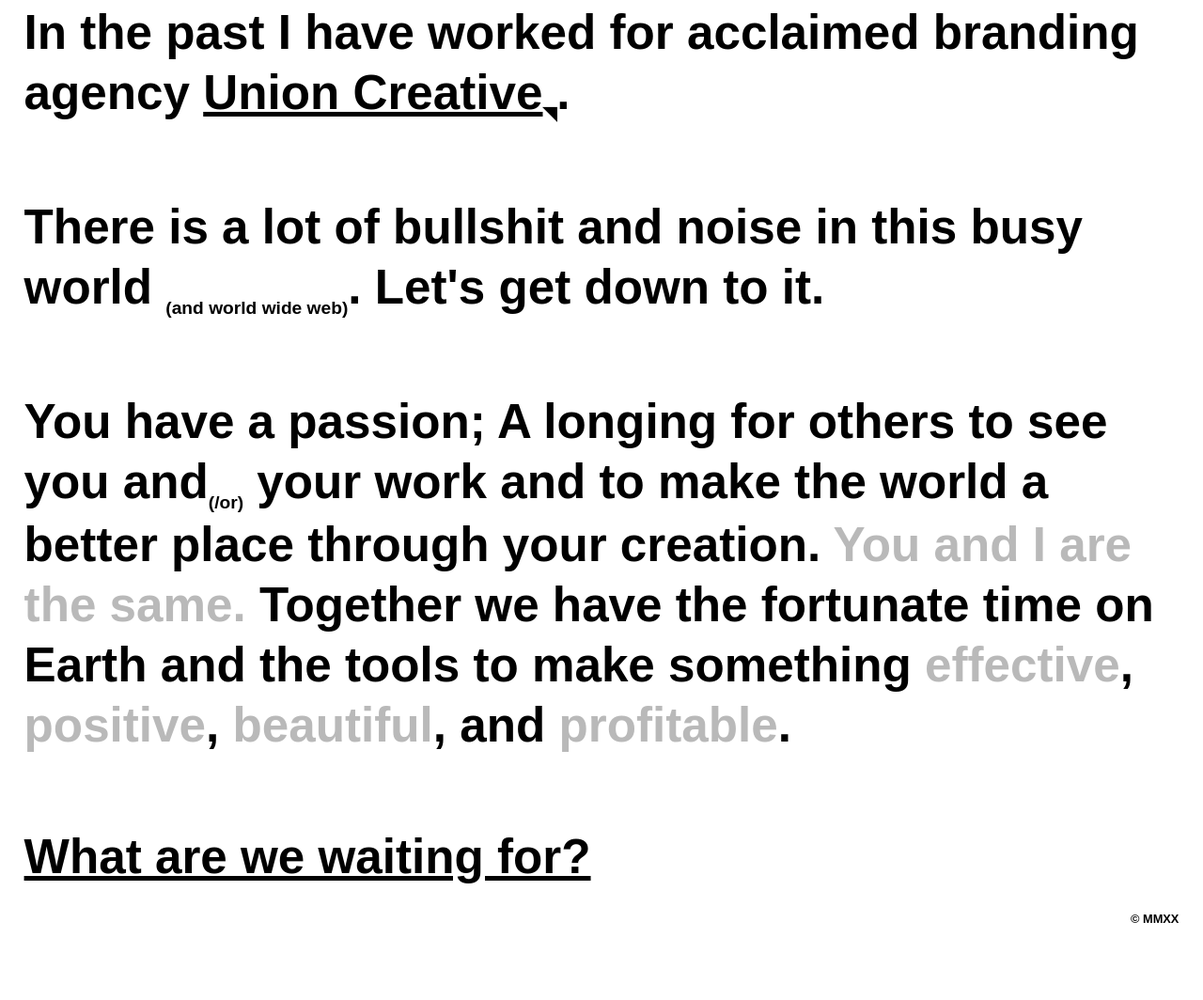
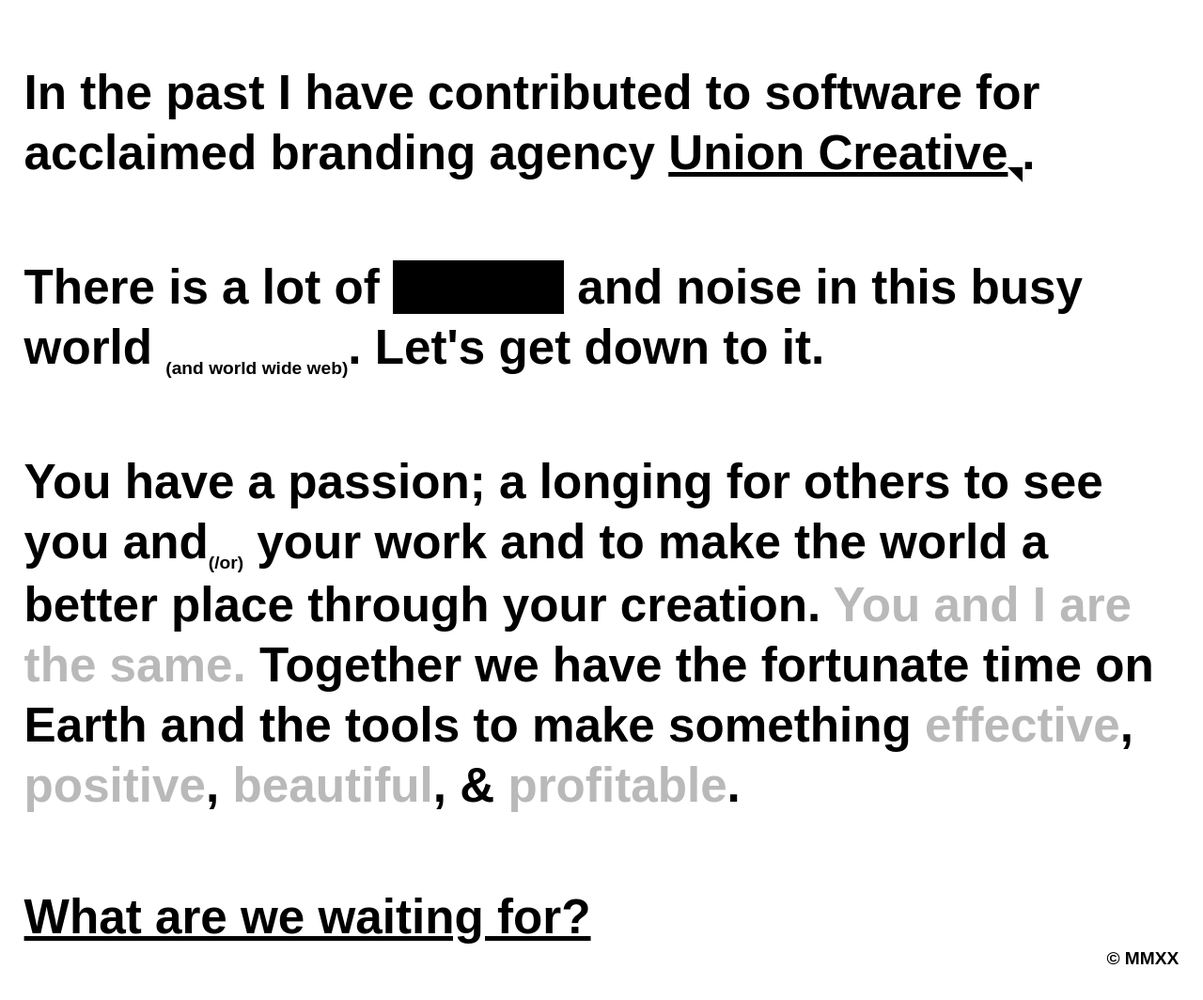
Before and after one commit to de1ane1ra/me, a plain HTML site: page index.html in a window 1280 px wide. Shown: the part 1068-2132 px from the top of the page at 94% size. Before the commit the page ends 2080 px from the top, so only its background shows below. Drawn offline with Linux system fonts and the light colour scheme.

Commit message:
Minor styling & copy changes, little bit of cleanup

```diff
--- a/index.css
+++ b/index.css
@@ -9,19 +9,19 @@
     padding: 0;
 }
 
+::selection {
+    background-color: var(--clr__fg);
+    color: var(--clr__bg);
+}
+
 body {
     font-family: sans-serif;
     background-color: var(--clr__bg);
     color: var(--clr__fg);
-    position: relative;
     line-height: 1.25;
-    padding: 2vw;
+    padding: 4vw 2vw;
     font-size: 4vw;
     font-weight: 700;
-}
-
-main {
-    padding: 2vw 0;
 }
 
 section > * {
@@ -55,20 +55,27 @@ strong {
     color: var(--clr__highlight);
 }
 
+strong::selection {
+    color: var(--clr__highlight);
+}
+
 footer {
-    font-size: 1vw;
     text-align: right;
 }
 
-#censor {
-    cursor: pointer;
+mark {
+    cursor: help;
     background-color: var(--clr__fg);
     box-sizing: content-box;
     transition: background-color 0.3s ease;
 }
 
-#censor:hover {
+mark:hover {
     background-color: var(--clr__bg);
+}
+
+mark::selection {
+    color: var(--clr__fg);
 }
 
 @media screen and (max-width: 1200px) {
@@ -80,8 +87,7 @@ footer {
         font-size: 6vw;
     }
 
-    sub,
-    footer {
+    sub {
         font-size: 4vw;
     }
 }
--- a/index.html
+++ b/index.html
@@ -13,28 +13,28 @@
     <body>
         <main>
             <section>
-                <h1>Hi, my name is Jordan <span id="censor">Giustizia</span><sub>(don't forget)</sub>.</h1>
-                <p>I am a creative polymath focused on helping artists and brands effectively display their work. I am obsessed with quality and want my work to be reflective of my passion for getting it just right.</p>
+                <h1>Hi, my name is Jordan <mark>Giustizia</mark><sub>(don't forget)</sub>.</h1>
+                <p>I am a creative polymath focused on helping artists and brands effectively display their work. I am obsessed with quality and want my work to be demonstative of my passion and attention to detail.</p>
             </section>
 
             <section>
                 <p>As you read this, I am developing digital and marketing solutions at world-renowned amplification brand <a class="typo__clickable" target="_blank" href="http://www.hiwatt.co.uk/" rel="noopener noreferrer">Hiwatt</a><sub>◥</sub>.</p>
                 <p>I've learned <sub>(and continue to)</sub> through tireless experimentation and with help from the fine folks @ <a class="typo__clickable" href="https://hackeryou.com" target="__blank" rel="noopener noreferrer">Juno</a><sub>◥ (fomerly HackerYou)</sub>.</p>
-                <p>In the past I have worked for acclaimed branding agency <a href="https://unioncreative.com/" target="_blank" rel="noopener noreferrer">Union Creative</a><sub>◥</sub>.</p>
+                <p>In the past I have contributed to software for acclaimed branding agency <a href="https://unioncreative.com/" target="_blank" rel="noopener noreferrer">Union Creative</a><sub>◥</sub>.</p>
             </section>
 
             <section>
-                <p>There is a lot of <span>bullshit</span> and noise in this busy world <sub>(and world wide web)</sub>. Let's get down to it.</p>
+                <p>There is a lot of <mark>bullshit</mark> and noise in this busy world <sub>(and world wide web)</sub>. Let's get down to it.</p>
             </section>
 
             <section>
-                <p>You have a passion; A longing for others to see you and<sub>(/or)</sub> your work and to make the world a better place through your creation. <strong>You and I are the same.</strong> Together we have the fortunate time on Earth and the tools to make something <strong>effective</strong>, <strong>positive</strong>, <strong>beautiful</strong>, and <strong>profitable</strong>.</p>
+                <p>You have a passion; a longing for others to see you and<sub>(/or)</sub> your work and to make the world a better place through your creation. <strong>You and I are the same.</strong> Together we have the fortunate time on Earth and the tools to make something <strong>effective</strong>, <strong>positive</strong>, <strong>beautiful</strong>, & <strong>profitable</strong>.</p>
                 <p><a href="mailto:info@jordangiustizia.com">What are we waiting for?</a></p>
             </section>
         </main>
 
         <footer>
-            <span>&copy; MMXX</span>
+            <sub>&copy; MMXX</sub>
         </footer>
     </body>
 </html>
```
